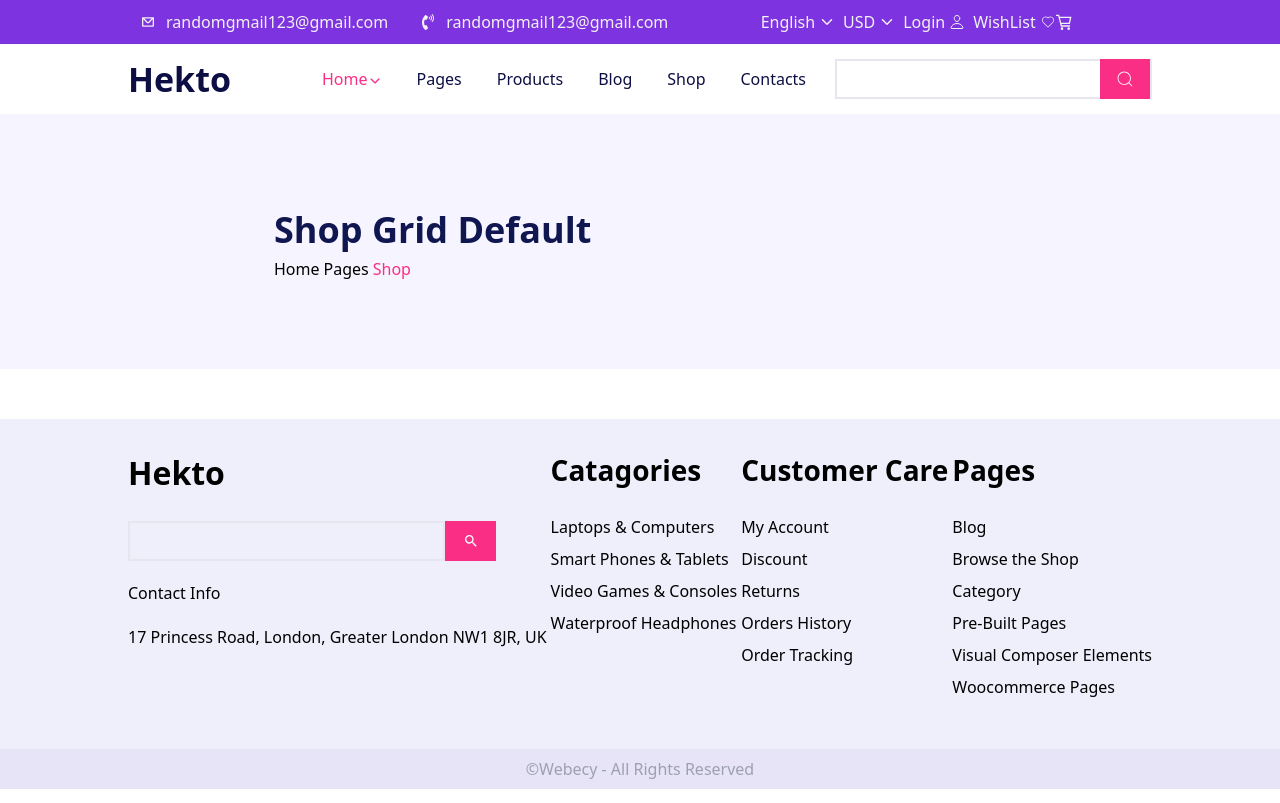
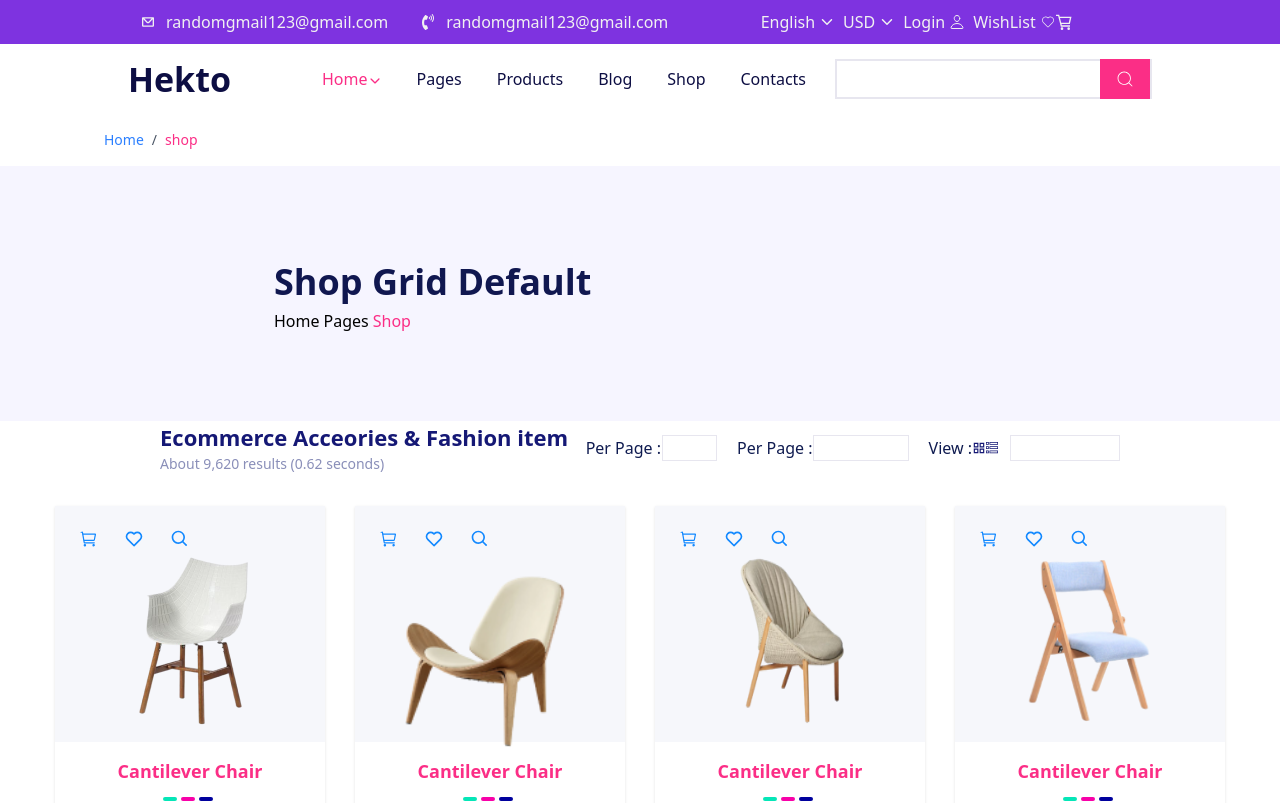
Before and after one commit to Arjunlama2/Chaitra_ecommerce_frontend, a React (Vite) app: page /shop in a window 1280 px wide. Shown: the top 803 px of the page. Built offline with nearby package versions, Linux system fonts and the light colour scheme.

Commit message:
slug routing

```diff
--- a/package.json
+++ b/package.json
@@ -17,6 +17,7 @@
     "react-icon": "^1.0.0",
     "react-icons": "^5.5.0",
     "react-router": "^7.6.2",
+    "react-router-dom": "^7.6.3",
     "tailwindcss": "^4.1.10"
   },
   "devDependencies": {
--- a/src/App.jsx
+++ b/src/App.jsx
@@ -5,6 +5,7 @@ import Login from "./Login";
 import Products from "./components/landing/Products";
 import Layout from "./Layout";
 import Shopping from "./pages/Shopping";
+import ProductDetails from "./pages/[slug]/ProductDetails";
 
 function App() {
   return (
@@ -13,8 +14,10 @@ function App() {
       <Route path="login" element={<Login />} />
       <Route path="/" element={<Layout />}>
         <Route index element={<Home />} />
-        <Route path="products" element={<Products />} />{" "}
-        <Route path="shop" element={<Shopping />} />{" "}
+        <Route path="/products" element={<Products />} />{" "}
+        <Route path="/shop" element={<Shopping />} />{" "}
+        <Route path="products/product-details/:id" element={<ProductDetails />} />{" "}
+
         {/* Renders at /about */}
         {/* <Route path="contact" element={<Contact />} />{" "} */}
         {/* Renders at /contact */}
--- a/src/components/cards/ProductCard.jsx
+++ b/src/components/cards/ProductCard.jsx
@@ -1,8 +1,10 @@
 import React from "react";
 import { BiHeart, BiSearch } from "react-icons/bi";
 import { IoCartOutline } from "react-icons/io5";
+import { useNavigate } from "react-router";
 
 const ProductCard = ({product}) => {
+  const navigate = useNavigate()
 
   return (
 
@@ -15,11 +17,11 @@ const ProductCard = ({product}) => {
                 <BiSearch className="icon-hover"/>
             </div>
           <div className="w-[178px] aspect-square mb-3">
-            <img src={`${product.imgPath}`} alt="" className="w-full h-full" />
+            <img src={`${product?.imgPath}`} alt="product image" className="w-full h-full" />
 
 
           </div>
-          <button className="opacity-0  transition-all duration-300   group-hover:opacity-100 absolute bottom-2 bg-[#08D15F] w-fit rounded-[2px] px-3 py-2 text-white  text-sm  ">View Details</button>
+          <button className="opacity-0  transition-all duration-300   group-hover:opacity-100 absolute bottom-2 bg-[#08D15F] w-fit rounded-[2px] px-3 py-2 text-white  text-sm  " onClick={()=>navigate(`/products/product-details/${product.id}`)}>View Details</button>
         </div>
 
         <div className="w-full flex flex-col items-center py-4 gap-3 transition-all duration-400 ease-in-out group-hover:bg-[#2F1AC4]">
--- a/src/components/landing/Navbar.jsx
+++ b/src/components/landing/Navbar.jsx
@@ -1,6 +1,7 @@
 import React from 'react'
 import { CiSearch } from 'react-icons/ci'
 import { IoIosArrowDown } from 'react-icons/io'
+import { Link } from 'react-router'
 
 const Navbar = () => {
   return (
@@ -12,12 +13,13 @@ const Navbar = () => {
             <p className='font-[600] text-[34px] text-[#0D0E43]'>Hekto</p>
 
 
-                <ul className=' flex text-base gap-[35px] leading-[20px] text-[#0D0E43] h-full items-center mt-0'>
-                    <li className='text-[#FB2E86] flex items-center h-fit'><span>Home </span><IoIosArrowDown className='text-sm  mt-1' /></li>
-                    <li>Pages</li>
-                    <li>Products</li>
+                <ul className=' flex text-base gap-[35px] leading-[20px] text-[#0D0E43] h-full items-center mt-0 cursor-pointer'>
+                    <Link to={'/'}><li className='text-[#FB2E86] flex items-center h-fit'><span>Home </span><IoIosArrowDown className='text-sm  mt-1' /></li></Link>
+                  <li>Pages</li>
+                    <Link to='/products' className=""><li>Products</li></Link>
+
                     <li>Blog</li>
-                    <li>Shop</li>
+                    <Link to={'/shop'}><li>Shop</li></Link>
                     <li>Contacts</li>
                 </ul>
 
--- a/src/components/landing/Products.jsx
+++ b/src/components/landing/Products.jsx
@@ -2,6 +2,7 @@ import React from 'react'
 import { productDetails } from '../../data/productData'
 import ProductCard from '../cards/ProductCard'
 import useFetch from '../../hooks/useFetch'
+import Breadcrumbs from '../reusable/Breadcrumbs'
 
 const Products = () => {
 
@@ -10,10 +11,12 @@ const Products = () => {
   const {data} = useFetch("product")
   console.log(data,"this is products")
   return (
+    <>
+    <Breadcrumbs/>
     <div className='w-full flex flex-col mt-18 py-8'>
 
     <div className='w-full flex justify-center gap-[30px] mx-auto'>
-        {data.map((product,index)=>(
+        {data?.map((product,index)=>(
             <ProductCard key={index} product={product}/>
         ))}
     </div>
@@ -23,6 +26,8 @@ const Products = () => {
 
 
     </div>
+    </>
+
 
   )
 }
--- /dev/null
+++ b/src/components/reusable/Breadcrumbs.jsx
@@ -0,0 +1,37 @@
+import { Link, useLocation } from "react-router-dom";
+
+function Breadcrumbs() {
+  const location = useLocation();
+  const pathname = location.pathname;
+  const pathParts = pathname.split("/").filter(Boolean);
+
+  return (
+    <nav aria-label="breadcrumb" className="p-4 text-sm text-gray-600 ml-22">
+      <ul className="flex space-x-2">
+        <li>
+          <Link to="/" className="text-blue-500 hover:underline">Home</Link>
+        </li>
+
+        {pathParts.map((part, index) => {
+          const path = `/${pathParts.slice(0, index + 1).join("/")}`;
+          const isLast = index === pathParts.length - 1;
+
+          return (
+            <li key={index} className="flex items-center space-x-2">
+              <span>/</span>
+              {isLast ? (
+                <span className="text-[#FB2E86]">{decodeURIComponent(part)}</span>
+              ) : (
+                <Link to={path} className="text-blue-500 hover:underline">
+                  {decodeURIComponent(part)}
+                </Link>
+              )}
+            </li>
+          );
+        })}
+      </ul>
+    </nav>
+  );
+}
+
+export default Breadcrumbs;
--- /dev/null
+++ b/src/components/reusable/FilterBar.jsx
@@ -0,0 +1,43 @@
+import React from 'react'
+import { FcViewDetails } from 'react-icons/fc'
+import { MdGridView } from 'react-icons/md'
+import { TfiViewListAlt } from 'react-icons/tfi'
+
+const FilterBar = () => {
+  return (
+    <div className='w-full flex justify-center'>
+
+    <div className='flex justify-between w-[75%]'>
+        <div>
+            <p className='text-[22px] font-[700] text-[#151875] '>Ecommerce Acceories & Fashion item</p>
+            <p className='text-sm text-[#8A8FB9]'>About 9,620 results (0.62 seconds)</p>
+        </div>
+        <div className='flex gap-5'>
+
+        <div className='flex items-center gap-[1px]'>
+            <p className='text-[#0f1b50] text-base '>Per Page :</p>
+            <input type="text" className=' border-[1px] border-[#E7E6EF] outline-[#221f49] outline-offset-1 w-[55px]'/>
+        </div>
+        <div className='flex items-center'>
+            <p className='text-[#0f1b50] text-base '>Per Page :</p>
+            <input type="text" className=' border-[1px] border-[#E7E6EF] outline-[#221f49] outline-offset-1 w-[96px]'/>
+        </div>
+        <div className='flex items-center'>
+
+
+            <p className='text-[#0f1b50] text-base flex items-center'><span>View : </span> <MdGridView className='text-[#151875] text-[14px] align-bottom' /> <TfiViewListAlt className='text-[#151875] text-[12px] align-bottom'/> </p>
+
+
+
+
+
+
+            <input type="text" className=' border-[1px] border-[#E7E6EF] outline-[#221f49] outline-offset-1 w-[110px] ml-3'/>
+        </div>
+        </div>
+    </div>
+    </div>
+  )
+}
+
+export default FilterBar
--- a/src/data/productData.js
+++ b/src/data/productData.js
@@ -1,23 +1,27 @@
 export const productDetails = [
-  {
+   {
+    id: 1,
     name: "Cantilever Chair",
     Code: "Code - Y523201",
     price: "$42.00",
     imgPath: "/images/chair1.png",
   },
   {
+    id: 2,
     name: "Cantilever Chair",
     Code: "Code - Y523201",
     price: "$42.00",
     imgPath: "/images/chair2.png",
   },
   {
+    id: 3,
     name: "Cantilever Chair",
     Code: "Code - Y523201",
     price: "$42.00",
     imgPath: "/images/chair3.png",
   },
   {
+    id: 4,
     name: "Cantilever Chair",
     Code: "Code - Y523201",
     price: "$42.00",
--- a/src/pages/Shopping.jsx
+++ b/src/pages/Shopping.jsx
@@ -1,12 +1,25 @@
 import React from 'react'
 import HeroNav from '../components/reusable/heroNav'
+import Breadcrumbs from '../components/reusable/Breadcrumbs'
+import ProductCard from '../components/cards/ProductCard';
+import { productDetails } from '../data/productData';
+import FilterBar from '../components/reusable/FilterBar';
 
 const Shopping = () => {
+
+
   return (
     <>
-    <div><HeroNav/></div>
+    <div>
+      <Breadcrumbs/>
+      <HeroNav/></div>
+      <FilterBar/>
 
-    <div></div>
+    <div className='w-full flex justify-center gap-[30px] mx-auto mt-8'>
+      {productDetails.map((item,index)=>{
+        return <ProductCard product={item} key={index}/>
+      })}
+    </div>
     </>
   )
 }
--- /dev/null
+++ b/src/pages/[slug]/ProductDetails.jsx
@@ -0,0 +1,15 @@
+import React from 'react'
+import { useParams } from 'react-router'
+
+const ProductDetails = () => {
+    const {id} = useParams()
+  return (
+    <div>
+
+        <div>ProductDetails</div>
+        <p>{id}</p>
+    </div>
+  )
+}
+
+export default ProductDetails
```
Also changed, not shown: 1 other file (tests, documents, lock files or other folders).
